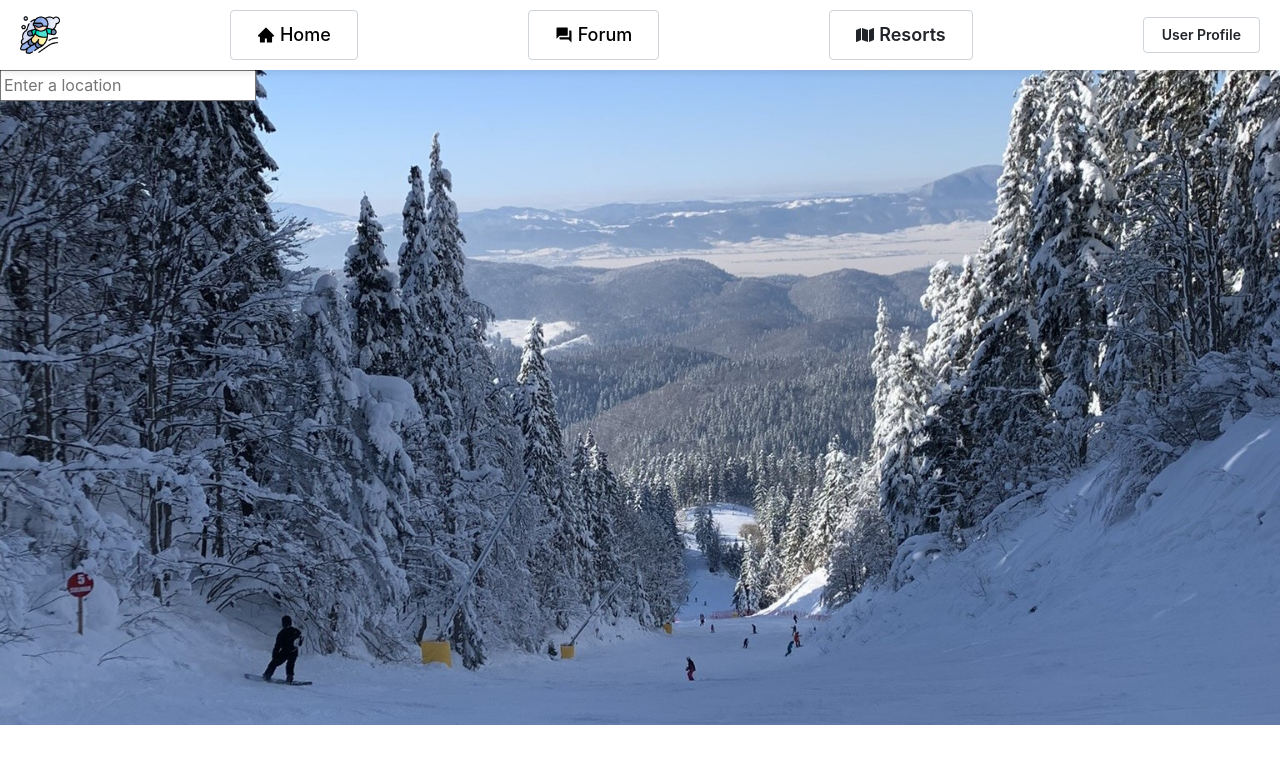
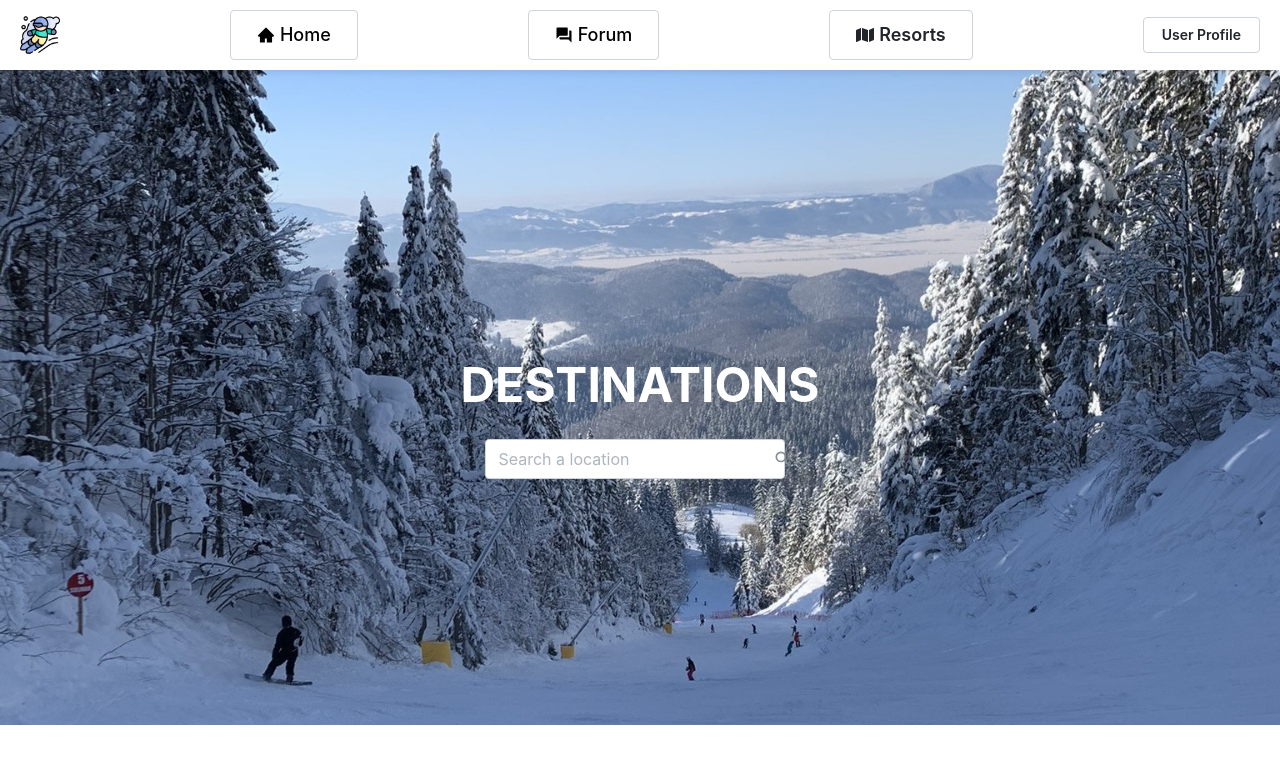
Before and after one commit to ABuzenchi/MySkiApp, a React (Vite) app in the folder client/: page / in a window 1280 px wide. Shown: the top 764 px of the page. Built offline with nearby package versions, Linux system fonts and the light colour scheme.

Commit message:
Added search location in home

```diff
--- a/client/src/pages/home/home.module.css
+++ b/client/src/pages/home/home.module.css
@@ -1,5 +1,5 @@
 .pageBackground {
-    background-image: url('../../assets/home-background.jpeg');
+  background-image: url("../../assets/home-background.jpeg");
   background-size: cover;
   background-position: center;
   background-repeat: no-repeat;
@@ -7,3 +7,44 @@
   width: auto;
   padding: 0px;
 }
+
+.centerContainer {
+  display: flex;
+  justify-content: center;
+  align-items: center;
+  height: 100%;
+  width: 100%;
+}
+
+.contentContainer {
+  text-align: center;
+}
+
+.headerTitle {
+  color: white;
+  font-size: 3rem;
+  margin-bottom: 1rem;
+}
+
+.searchInput input {
+  width: 300px;
+  height: 40px;
+  font-size: 1rem;
+
+  margin-left: 25px;
+}
+
+.rightsection {
+  position: absolute;
+  right: 18px; /* Mutarea iconului mai spre stânga */
+
+  display: flex;
+  align-items: center;
+
+  padding: 0 8px;
+  border-radius: 4px;
+}
+
+.right-section i {
+  font-size: 20px; /* Dimensiunea iconului */
+}
--- a/client/src/pages/home/home.tsx
+++ b/client/src/pages/home/home.tsx
@@ -1,15 +1,39 @@
-import classes from "./home.module.css"
-const Home=()=> {
+import React from "react";
+import { Autocomplete } from "@mantine/core";
+import { useNavigate } from "react-router-dom";
+import classes from "./home.module.css";
+import { MdOutlineSearch } from "react-icons/md";
+
+const Home = () => {
+  const navigate = useNavigate();
+
+  const handleOptionSubmit = (value:string) => {
+    navigate(`/${value}`);
+  };
+
   return (
     <div className={classes.pageBackground}>
-        <input className={classes.searchLocation}
-                type="text"
-                id="searchLocation"
-                placeholder="Enter a location"
-                required
-              />
+      <div className={classes.centerContainer}>
+        <div className={classes.contentContainer}>
+          <h1 className={classes.headerTitle}>DESTINATIONS</h1>
+          <Autocomplete
+            placeholder="Search a location"
+            rightSection={ <div className={classes.rightsection}>
+              <MdOutlineSearch size={20} />
+            </div>}
+            data={[
+              { value: "Sinaia" },
+              { value: "Brasov" },
+              { value: "Cluj-Napoca" },
+              { value: "Bucharest" },
+            ]}
+            onOptionSubmit={handleOptionSubmit}
+            className={classes.searchInput}
+          />
+        </div>
+      </div>
     </div>
+  );
+};
 
-  )
-}
 export default Home;
```
Lines whose indentation alone changed are shown as unchanged.
